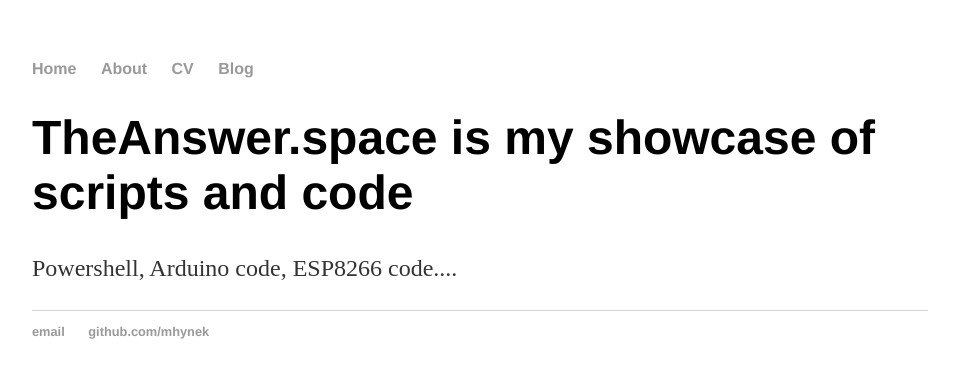
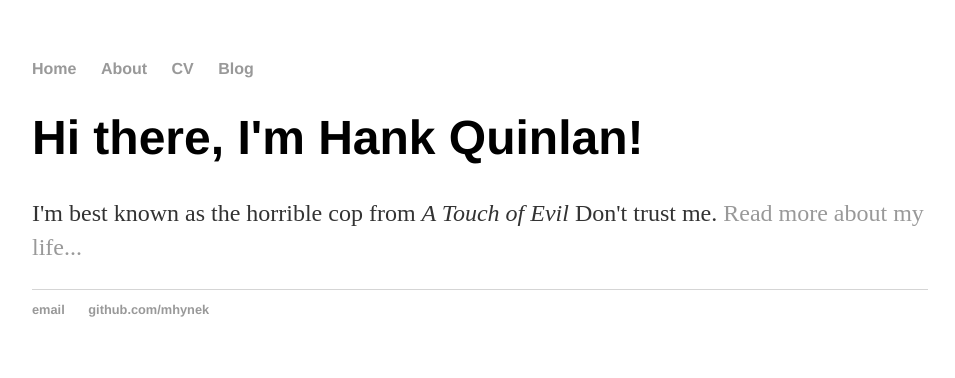
Before and after one commit to mhynek/mhynek.github.io, a Jekyll site: the page built from index.html, in a window 1280 px wide. Shown: the top 378 px of the page, without its empty margins (160-1115 px from the left). Built offline with Jekyll 4.4.1, drawn with Linux system fonts in a browser that asks for light colours; Markdown is read by kramdown in place of the engine named in the settings.

Commit message:
Update index.html

```diff
--- a/index.html
+++ b/index.html
@@ -1,30 +1,8 @@
-<!DOCTYPE html>
-<html>
-	<head>
-		<title>The Answer Space</title>
-		<!-- link to main stylesheet -->
-		<link rel="stylesheet" type="text/css" href="/css/main.css">
-	</head>
-	<body>
-		<nav>
-    		<ul>
-        		<li><a href="/">Home</a></li>
-	        	<li><a href="/about">About</a></li>
-        		<li><a href="/cv">CV</a></li>
-        		<li><a href="/blog">Blog</a></li>
-    		</ul>
-		</nav>
-		<div class="container">
-    		<div class="blurb">
-        		<h1>TheAnswer.space is my showcase of scripts and code</h1>
-				<p>Powershell, Arduino code, ESP8266 code.... </p>
-    		</div><!-- /.blurb -->
-		</div><!-- /.container -->
-		<footer>
-    		<ul>
-        		<li><a href="mailto:mhynek@gmail.com">email</a></li>
-        		<li><a href="https://github.com/mhynek">github.com/mhynek</a></li>
-			</ul>
-		</footer>
-	</body>
-</html>
+---
+layout: default
+title: Mike Hynek
+---
+<div class="blurb">
+	<h1>Hi there, I'm Hank Quinlan!</h1>
+	<p>I'm best known as the horrible cop from <em>A Touch of Evil</em> Don't trust me. <a href="/about">Read more about my life...</a></p>
+</div><!-- /.blurb -->
```
